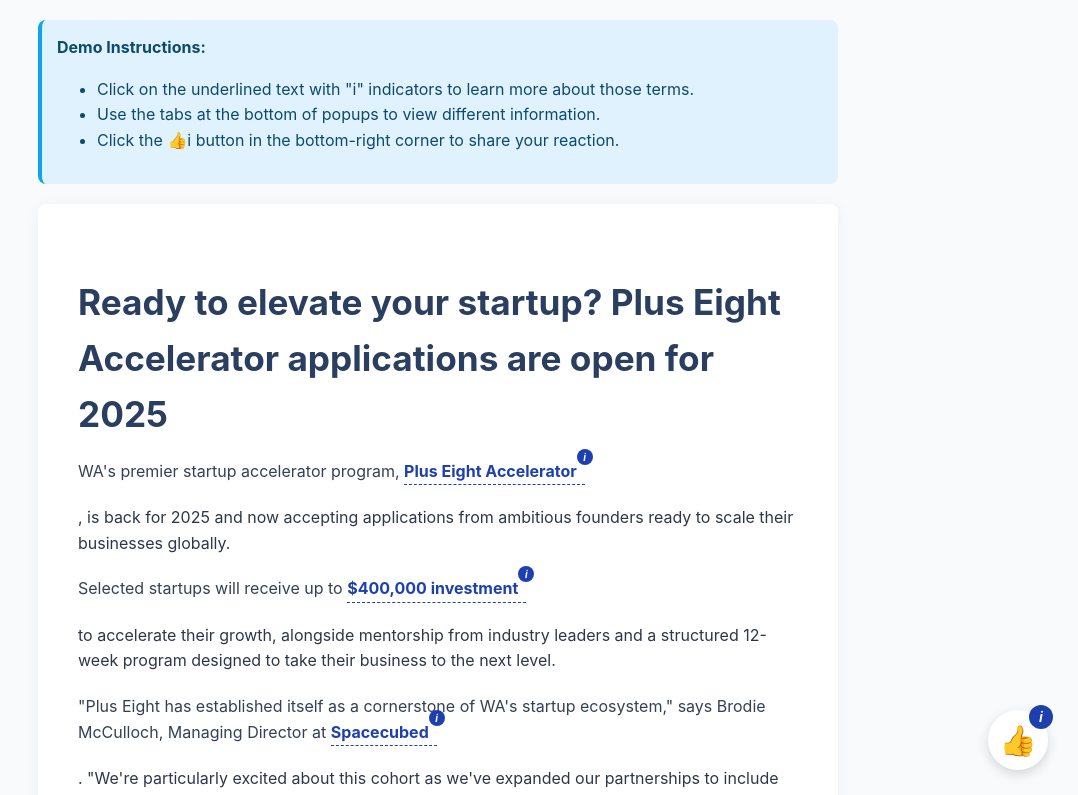
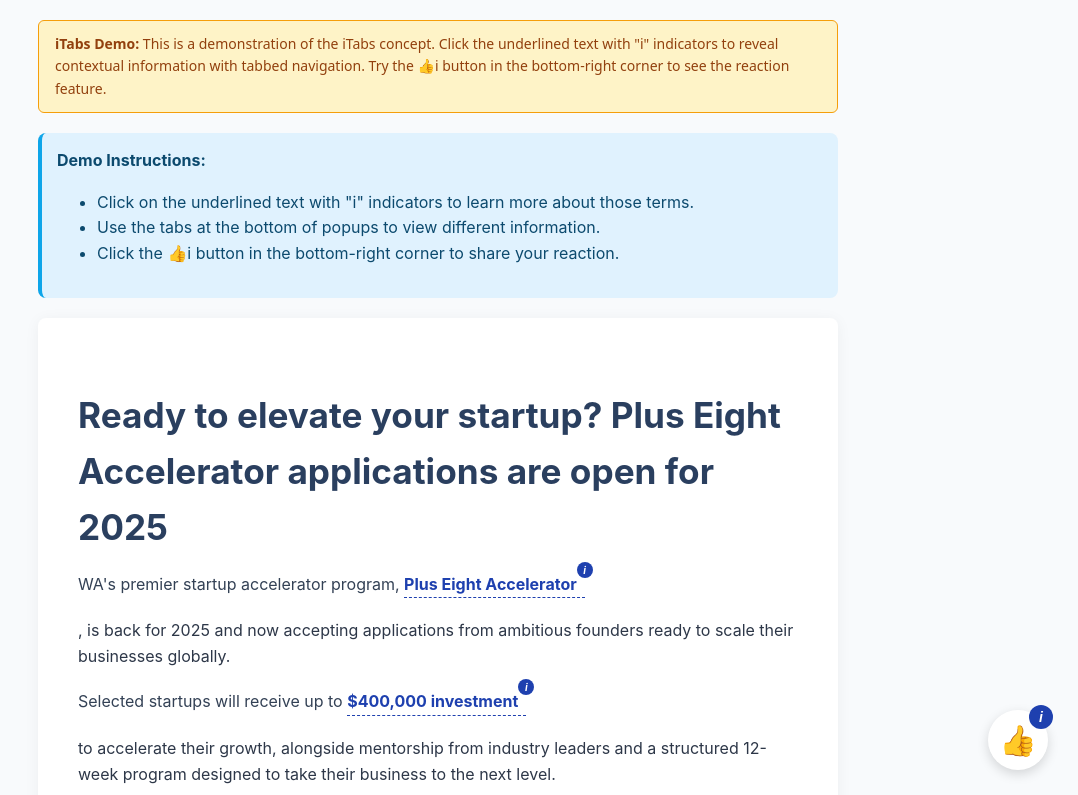
Before and after one commit to boilermaker-innovator/iwidget--itabs-014, a plain HTML site: page index.html in a window 1280 px wide. Shown: the top 795 px of the page, without its empty margins (202-1280 px from the left). Drawn offline with Linux system fonts and the light colour scheme.

Commit message:
Update index.html

```diff
--- a/index.html
+++ b/index.html
@@ -1,3 +1,10 @@
+
+<div style="background-color: #fef3c7; border: 1px solid #f59e0b; color: #92400e; padding: 12px 16px; margin-bottom: 20px; border-radius: 6px; font-family: system-ui, sans-serif; font-size: 14px;">
+  <strong>iTabs Demo:</strong> This is a demonstration of the iTabs concept. Click the underlined text with "i" indicators to reveal contextual information with tabbed navigation. Try the 👍i button in the bottom-right corner to see the reaction feature.
+</div>
+
+
+
 <!DOCTYPE html>
 <html lang="en">
 <head>
```
